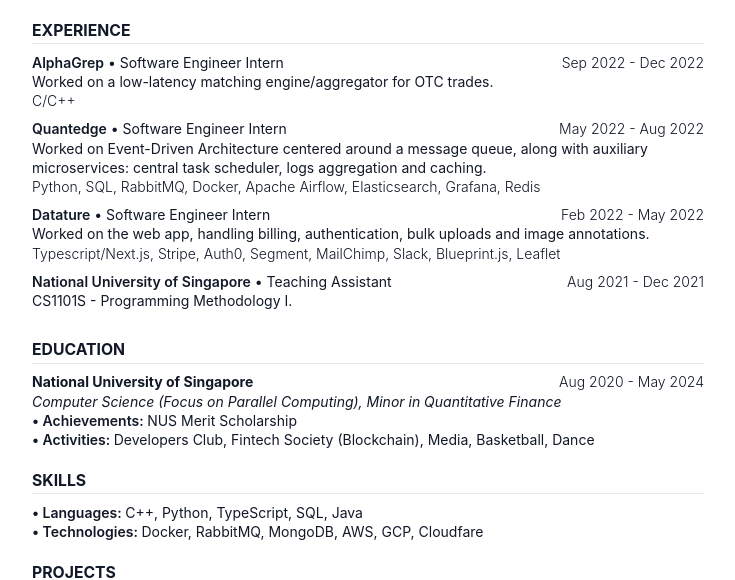
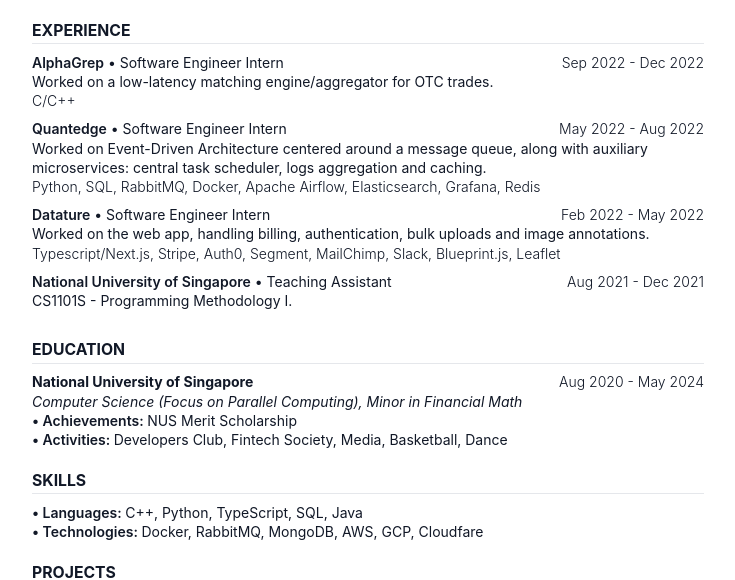
Before and after one commit to davelowqx/davelowqx, a Gatsby site: page / in a window 1280 px wide. Shown: the part 69-649 px from the top of the page, without its empty margins (272-1007 px from the left). Built offline with nearby package versions, Linux system fonts and the light colour scheme; Gatsby itself is replaced by a stand-in of ours.

Commit message:
minor changes

```diff
--- a/src/landing/Education.js
+++ b/src/landing/Education.js
@@ -5,7 +5,7 @@ export default function Education() {
     school: 'National University of Singapore',
     duration: 'Aug 2020 - May 2024',
     degree:
-      'Computer Science (Focus on Parallel Computing), Minor in Quantitative Finance',
+      'Computer Science (Focus on Parallel Computing), Minor in Financial Math',
     details: [
       {
         title: 'Achievements',
@@ -14,7 +14,7 @@ export default function Education() {
       {
         title: 'Activities',
         description:
-          'Developers Club, Fintech Society (Blockchain), Media, Basketball, Dance',
+          'Developers Club, Fintech Society, Media, Basketball, Dance',
       },
     ],
   }
```
